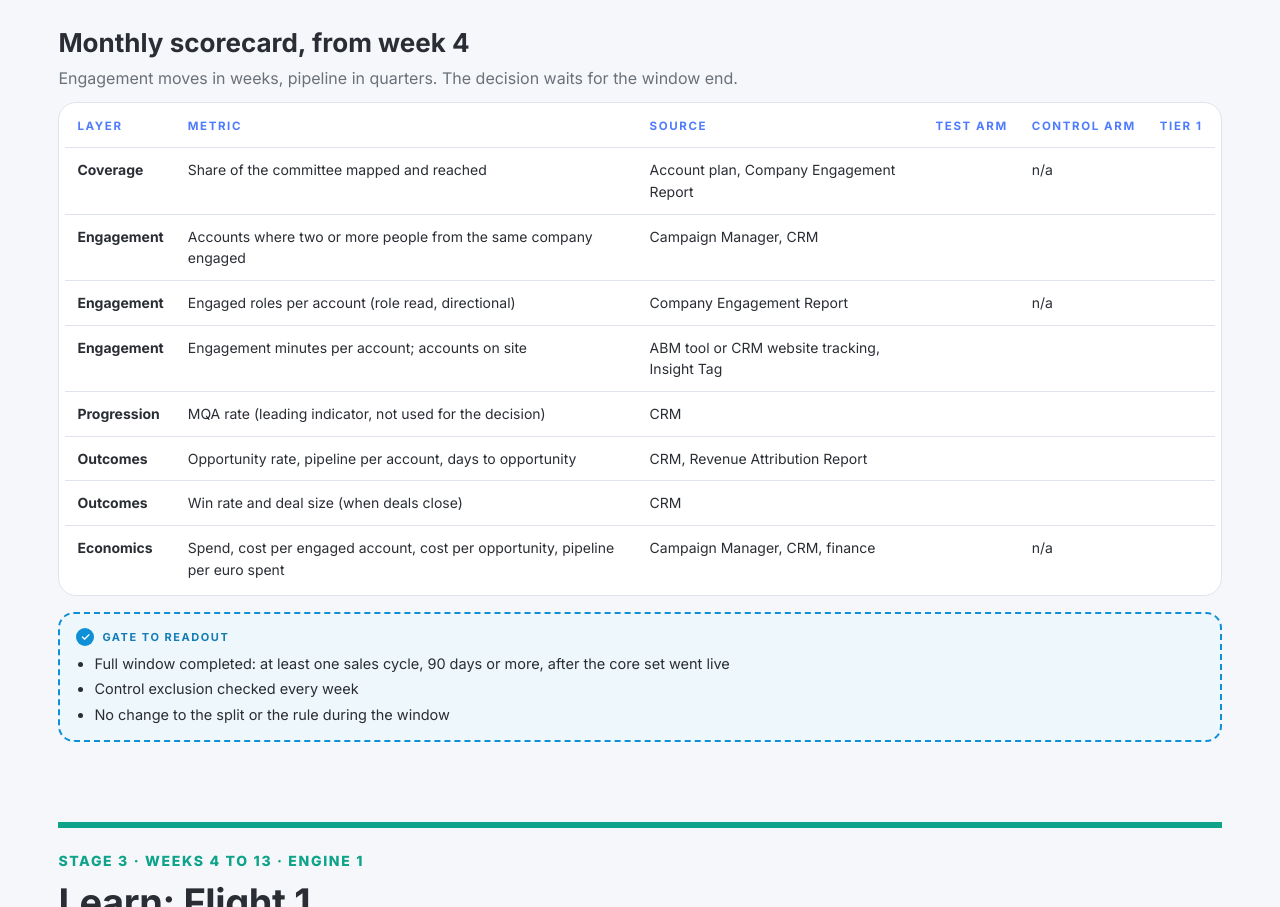
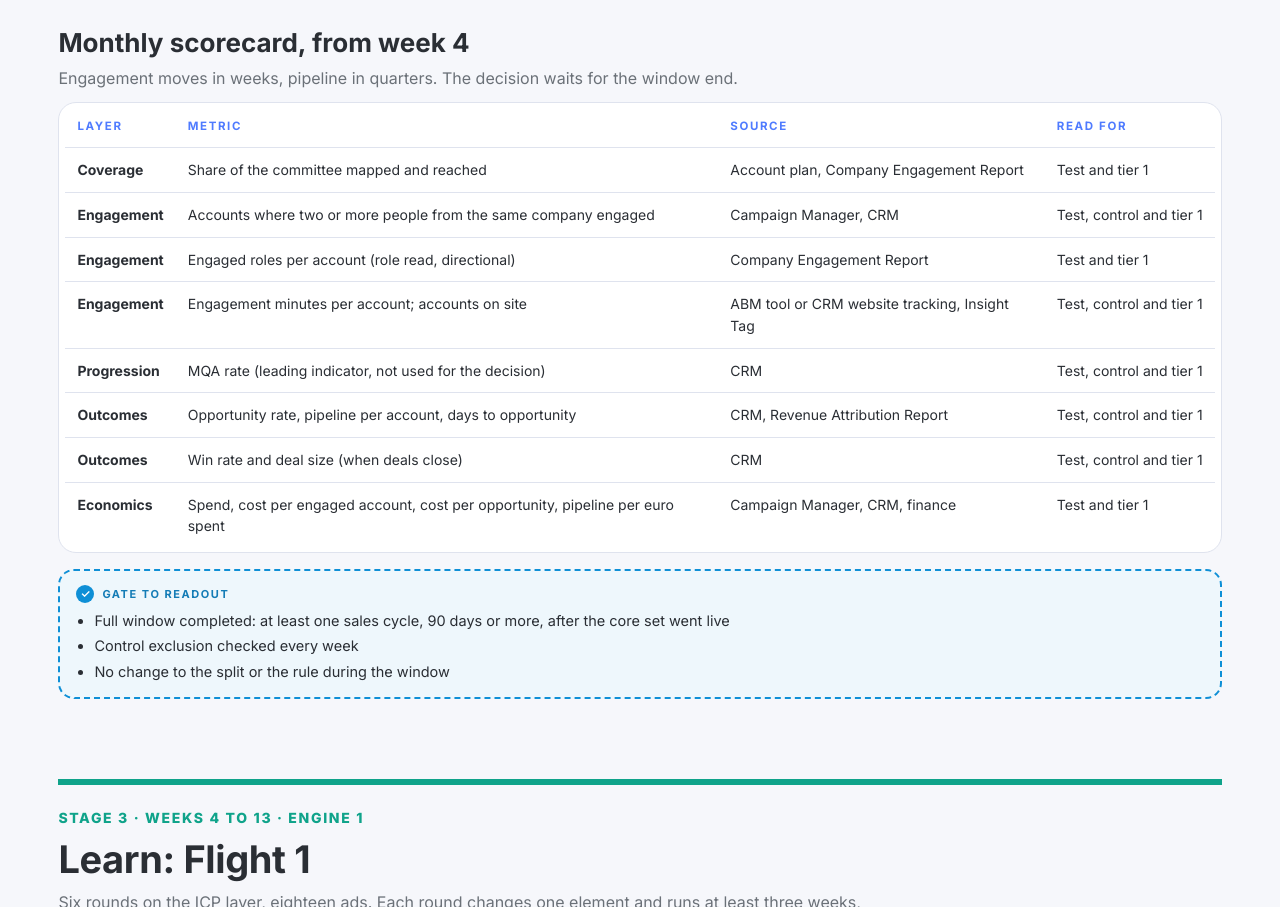
Before and after one commit to robertacunha/linkedinabmlab, a plain HTML site: page index.html in a window 1280 px wide. Shown: the part 7540-8447 px from the top of the page. Drawn offline with Linux system fonts and the light colour scheme.

Commit message:
Scorecard: one Read for column instead of empty arm columns
Co-Authored-By: Claude Opus 5.5 <noreply@anthropic.com>
Claude-Session: https://claude.ai/code/session_018TGBLMy4oV8JXbgUtnuSEC

```diff
--- a/index.html
+++ b/index.html
@@ -440,15 +440,15 @@ nav.jump a:hover{background:var(--b-tint);color:var(--b-main)}
   </div>
 </div>
   <div class="sub"><h3>Monthly scorecard, from week 4</h3><p>Engagement moves in weeks, pipeline in quarters. The decision waits for the window end.</p>
-  <div class="tbl"><table><thead><tr><th>Layer</th><th>Metric</th><th>Source</th><th>Test arm</th><th>Control arm</th><th>Tier 1</th></tr></thead><tbody>
-    <tr><td><b>Coverage</b></td><td>Share of the committee mapped and reached</td><td>Account plan, Company Engagement Report</td><td class="fill"></td><td>n/a</td><td class="fill"></td></tr>
-    <tr><td><b>Engagement</b></td><td>Accounts where two or more people from the same company engaged</td><td>Campaign Manager, CRM</td><td class="fill"></td><td class="fill"></td><td class="fill"></td></tr>
-    <tr><td><b>Engagement</b></td><td>Engaged roles per account (role read, directional)</td><td>Company Engagement Report</td><td class="fill"></td><td>n/a</td><td class="fill"></td></tr>
-    <tr><td><b>Engagement</b></td><td>Engagement minutes per account; accounts on site</td><td>ABM tool or CRM website tracking, Insight Tag</td><td class="fill"></td><td class="fill"></td><td class="fill"></td></tr>
-    <tr><td><b>Progression</b></td><td>MQA rate (leading indicator, not used for the decision)</td><td>CRM</td><td class="fill"></td><td class="fill"></td><td class="fill"></td></tr>
-    <tr><td><b>Outcomes</b></td><td>Opportunity rate, pipeline per account, days to opportunity</td><td>CRM, Revenue Attribution Report</td><td class="fill"></td><td class="fill"></td><td class="fill"></td></tr>
-    <tr><td><b>Outcomes</b></td><td>Win rate and deal size (when deals close)</td><td>CRM</td><td class="fill"></td><td class="fill"></td><td class="fill"></td></tr>
-    <tr><td><b>Economics</b></td><td>Spend, cost per engaged account, cost per opportunity, pipeline per euro spent</td><td>Campaign Manager, CRM, finance</td><td class="fill"></td><td>n/a</td><td class="fill"></td></tr>
+  <div class="tbl"><table><thead><tr><th>Layer</th><th>Metric</th><th>Source</th><th>Read for</th></tr></thead><tbody>
+    <tr><td><b>Coverage</b></td><td>Share of the committee mapped and reached</td><td>Account plan, Company Engagement Report</td><td style="white-space:nowrap">Test and tier 1</td></tr>
+    <tr><td><b>Engagement</b></td><td>Accounts where two or more people from the same company engaged</td><td>Campaign Manager, CRM</td><td style="white-space:nowrap">Test, control and tier 1</td></tr>
+    <tr><td><b>Engagement</b></td><td>Engaged roles per account (role read, directional)</td><td>Company Engagement Report</td><td style="white-space:nowrap">Test and tier 1</td></tr>
+    <tr><td><b>Engagement</b></td><td>Engagement minutes per account; accounts on site</td><td>ABM tool or CRM website tracking, Insight Tag</td><td style="white-space:nowrap">Test, control and tier 1</td></tr>
+    <tr><td><b>Progression</b></td><td>MQA rate (leading indicator, not used for the decision)</td><td>CRM</td><td style="white-space:nowrap">Test, control and tier 1</td></tr>
+    <tr><td><b>Outcomes</b></td><td>Opportunity rate, pipeline per account, days to opportunity</td><td>CRM, Revenue Attribution Report</td><td style="white-space:nowrap">Test, control and tier 1</td></tr>
+    <tr><td><b>Outcomes</b></td><td>Win rate and deal size (when deals close)</td><td>CRM</td><td style="white-space:nowrap">Test, control and tier 1</td></tr>
+    <tr><td><b>Economics</b></td><td>Spend, cost per engaged account, cost per opportunity, pipeline per euro spent</td><td>Campaign Manager, CRM, finance</td><td style="white-space:nowrap">Test and tier 1</td></tr>
   </tbody></table></div></div>
 
   <div class="gate"><span class="k">Gate to Readout</span><ul><li>Full window completed: at least one sales cycle, 90 days or more, after the core set went live</li><li>Control exclusion checked every week</li><li>No change to the split or the rule during the window</li></ul></div>
```
